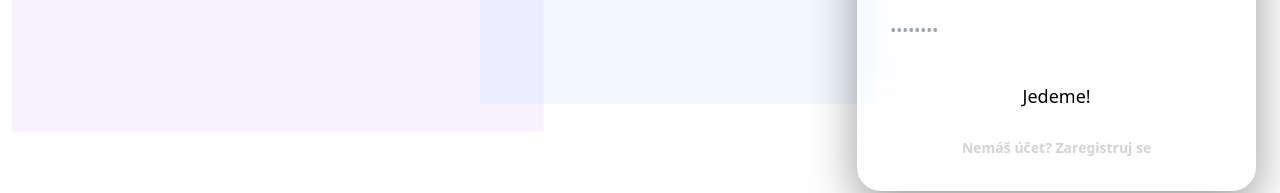
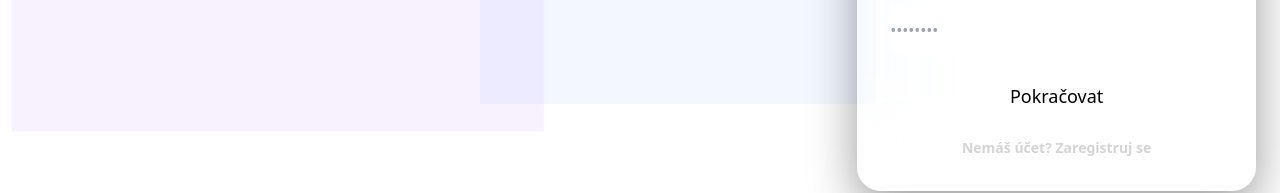
Before and after one commit to tbomba/bulgaria2026, a Nuxt app: page /login in a window 1280 px wide. Shown: the part 496-689 px from the top of the page. Built offline with nearby package versions, Linux system fonts and the light colour scheme; no server answers.

Commit message:
log in rework

```diff
--- a/pages/login.vue
+++ b/pages/login.vue
@@ -104,7 +104,9 @@ const submit = async () => {
           class="btn-primary w-full !py-3 text-lg"
           :disabled="loading"
         >
-          {{ loading ? "..." : mode === "login" ? "Jedeme!" : "Registrovat" }}
+          {{
+            loading ? "..." : mode === "login" ? "Pokračovat" : "Registrovat"
+          }}
         </button>
       </form>
 
```
